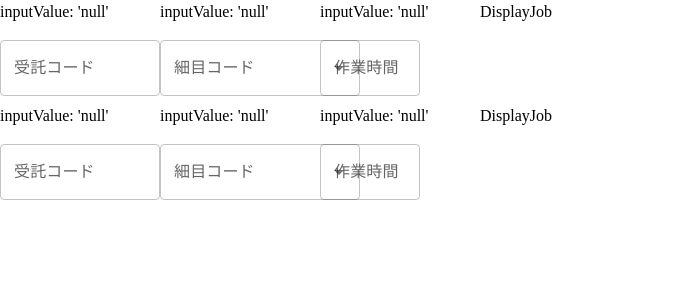
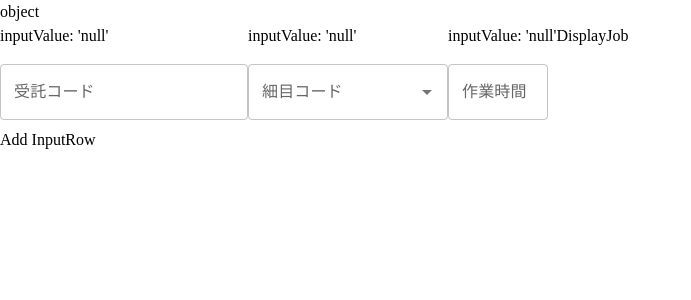
Before and after one commit to bluelemon0221/menkata, a Next.js app: page /daily in a window 1280 px wide. Shown: the top 300 px of the page, without its empty margins (0-691 px from the left). Built offline with nearby package versions, Linux system fonts and the light colour scheme.

Commit message:
InputGroupのuseStateの更新、大元でオブジェクトのuseStateを持つようにしてRowを増やせるようにした。

```diff
--- a/src/app/daily/components/DisplayJob.tsx
+++ b/src/app/daily/components/DisplayJob.tsx
@@ -1,3 +1,4 @@
+import { Typography } from "@mui/material";
 import React, { useEffect, useState } from "react";
 
 type Job = {
@@ -21,16 +22,13 @@ type JobCode = { jobcode: string | null };
 
 export const DisplayJob = ({ jobcode }: JobCode) => {
   const [job, setJob] = useState([]);
-  console.log(jobcode);
   useEffect(() => {
     if (!jobcode) {
       return;
     }
-    console.log(jobcode);
     fetch(`/api/job/${jobcode}`)
       .then((response) => response.json())
       .then((data) => {
-        console.log(data); // データをコンソールに表示
         setJob(data);
       })
       .catch((error) => {
@@ -44,8 +42,10 @@ export const DisplayJob = ({ jobcode }: JobCode) => {
       {job.map((u: Job) => {
         return (
           <div>
-            <p>{u.client_name}</p>
-            <p>{u.address1}</p>
+            <Typography variant="subtitle1">
+              <p>{u.client_name}</p>
+              <p>{u.address1}</p>
+            </Typography>
           </div>
         );
       })}
--- a/src/app/daily/components/InputDetails.tsx
+++ b/src/app/daily/components/InputDetails.tsx
@@ -3,8 +3,12 @@ import React, { useState } from "react";
 import TextField from "@mui/material/TextField";
 import Autocomplete from "@mui/material/Autocomplete";
 
+type InputDetailsProps = {
+  updateDetailsCode: (newDetailsCode: string | null) => void;
+};
+
 // 細目入力テキストボックスの定義
-export const InputDetails = () => {
+export const InputDetails = ({ updateDetailsCode }: InputDetailsProps) => {
   const [inputValue, setInputValue] = useState<string | null>(null);
   const details = ["105 逆打ち", "114 製図・作図", "999 その他"];
 
@@ -16,6 +20,7 @@ export const InputDetails = () => {
       );
       if (result) {
         setInputValue(result);
+        updateDetailsCode(result);
       } else {
         setInputValue(null);
       }
--- a/src/app/daily/components/InputGroup.tsx
+++ b/src/app/daily/components/InputGroup.tsx
@@ -1,11 +1,66 @@
-import React from "react";
+"use client";
+import { useState } from "react";
 import { InputRow } from "./InputRow";
+import { DailyInputObject } from "../types";
 
 const InputGroup = () => {
+  const [inputObject, setInputObject] = useState<DailyInputObject>({
+    userId: 1,
+    date: "2023-01-01",
+    data: [
+      {
+        dateIndex: 0,
+        jobCode: null,
+        detailsCode: null,
+        hour: null,
+        memo: null,
+      },
+    ],
+  });
+
+  const onDataChange = (
+    index: number,
+    newData: Partial<(typeof inputObject.data)[0]>
+  ) => {
+    setInputObject((prev) => {
+      const newDataArray = [...prev.data];
+      newDataArray[index] = { ...newDataArray[index], ...newData };
+      return { ...prev, data: newDataArray };
+    });
+  };
+
+  const addInputRow = () => {
+    setInputObject((prev) => {
+      const newIndex = prev.data.length; // 現在のデータ数を取得して新しいインデックスを生成
+      return {
+        userId: prev.userId,
+        date: "2023-0201", // これを適切な初期値に変更
+        data: [
+          ...prev.data,
+          {
+            dateIndex: newIndex,
+            jobCode: null,
+            detailsCode: null,
+            hour: null,
+            memo: null,
+          },
+        ],
+      };
+    });
+  };
+
+  // const updateData = ()
   return (
     <div>
-      <InputRow />
-      <InputRow />
+      <button onClick={() => console.log(inputObject)}>object</button>
+      {inputObject.data.map((dataItem) => (
+        <InputRow
+          key={dataItem.dateIndex}
+          data={dataItem}
+          onDataChange={onDataChange}
+        />
+      ))}
+      <button onClick={addInputRow}>Add InputRow</button>
     </div>
   );
 };
--- a/src/app/daily/components/InputHour.tsx
+++ b/src/app/daily/components/InputHour.tsx
@@ -2,7 +2,11 @@
 import React, { useState } from "react";
 import TextField from "@mui/material/TextField";
 
-export const InputHour = () => {
+type InputHourProps = {
+  updateHour: (newHour: number | null) => void;
+};
+
+export const InputHour = ({ updateHour }: InputHourProps) => {
   const [inputValue, setInputValue] = useState<string | null>(null);
 
   const handleBlur = (e: React.FocusEvent<HTMLInputElement>) => {
@@ -17,7 +21,13 @@ export const InputHour = () => {
       // 整数の場合、小数点以下1桁を追加
       e.target.value = value.toFixed(1);
     }
-    setInputValue(e.target.value);
+
+    if (e.target.value) {
+      setInputValue(e.target.value);
+      updateHour(value);
+    } else {
+      setInputValue(null);
+    }
   };
 
   return (
@@ -34,7 +44,11 @@ export const InputHour = () => {
           autoComplete: "off",
         }}
         onChange={(e) => {
-          setInputValue(e.target.value);
+          if (e.target.value) {
+            setInputValue(e.target.value);
+          } else {
+            setInputValue(null);
+          }
         }}
         onBlur={handleBlur}
       />
--- a/src/app/daily/components/InputRow.tsx
+++ b/src/app/daily/components/InputRow.tsx
@@ -4,36 +4,64 @@ import { Grid } from "@mui/material";
 import { InputTaskID } from "./InputTaskID";
 import { InputDetails } from "./InputDetails";
 import { InputHour } from "./InputHour";
-import { DisplayJob } from "./displayJob";
+import { DisplayJob } from "./DisplayJob";
+import { DailyInputObject } from "../types";
 
-export const InputRow = () => {
+type InputRowProps = {
+  data: DailyInputObject["data"][0];
+  onDataChange: (
+    index: number,
+    newData: Partial<DailyInputObject["data"][0]>
+  ) => void;
+};
+
+export const InputRow = ({ data, onDataChange }: InputRowProps) => {
+  const handleInputChange = (
+    key: keyof typeof data,
+    value: string | number | null
+  ) => {
+    onDataChange(data.dateIndex, { [key]: value });
+  };
   const [jobcode, setJobCode] = useState<string | null>(null);
   const [detailcode, setDetailCode] = useState<string | null>(null);
   const [hour, setHour] = useState<string | null>(null);
 
-  const updateJobCode = (newJobCode: string | null) => {
-    setJobCode(newJobCode);
-  };
-  const updateDetailCode = (newDetailcode: string | null) => {
-    setDetailCode(newDetailcode);
-  };
-  const updateHour = (newHour: string | null) => {
-    setHour(newHour);
-  };
+  // const updateJobCode = (newJobCode: string | null) => {
+  //   setJobCode(newJobCode);
+  // };
+  // const updateDetailCode = (newDetailcode: string | null) => {
+  //   setDetailCode(newDetailcode);
+  // };
+  // const updateHour = (newHour: string | null) => {
+  //   setHour(newHour);
+  // };
 
   return (
     <div>
       <Grid container>
-        <Grid item xs={1.5}>
-          <InputTaskID updateJobCode={updateJobCode} jobcode={jobcode} />
+        <Grid item xl={1.5}>
+          <InputTaskID
+            updateJobCode={(newJobCode) =>
+              onDataChange(data.dateIndex, { jobCode: newJobCode })
+            }
+            // jobcode={data.jobCode}
+          />
         </Grid>
-        <Grid item xs={1.5}>
-          <InputDetails />
+        <Grid item xl={1.5}>
+          <InputDetails
+            updateDetailsCode={(newDetailsCode) =>
+              onDataChange(data.dateIndex, { detailsCode: newDetailsCode })
+            }
+          />
         </Grid>
-        <Grid item xs={1.5}>
-          <InputHour />
+        <Grid item xl={1.5}>
+          <InputHour
+            updateHour={(newHour) =>
+              onDataChange(data.dateIndex, { hour: newHour })
+            }
+          />
         </Grid>
-        <Grid item xs={3}>
+        <Grid item xl={3}>
           <DisplayJob jobcode={jobcode} />
         </Grid>
       </Grid>
--- a/src/app/daily/components/InputTaskID.tsx
+++ b/src/app/daily/components/InputTaskID.tsx
@@ -24,37 +24,23 @@ type UpdateJobCode = {
   jobcode: string | null;
 };
 
-export const InputTaskID = ({ updateJobCode, jobcode }: UpdateJobCode) =>
-  // jobcode: string | null
-  {
-    // const [inputValue, setInputValue] = useState<string | null>(null);
-    // const [job, setJob] = useState([]);
-
-    // useEffect(() => {
-    //   if (!inputValue) {
-    //     return;
-    //   }
-    //   fetch(`/api/job/${inputValue}`)
-    //     .then((response) => response.json())
-    //     .then((data) => {
-    //       console.log(data); // データをコンソールに表示
-    //       setJob(data);
-    //     })
-    //     .catch((error) => {
-    //       console.error("Fetch error:", error);
-    //     });
-    // }, [inputValue]);
-
+export const InputTaskID = ({ updateJobCode }: UpdateJobCode) => {
+  const [jobcode, setJobcode] = useState<string | null>(null);
   const handleInput = (e: React.FocusEvent<HTMLInputElement>) => {
     const input = e.target.value;
-      updateJobCode(
-        moji(input)
+    if (input) {
+      const newInput = moji(input)
         .convert("ZE", "HE")
         .trim()
         .reject("HG")
         .toString()
-          .toUpperCase()
-      );
+        .toUpperCase();
+      setJobcode(newInput);
+      updateJobCode(newInput);
+    } else {
+      setJobcode(null);
+      return;
+    }
   };
   return (
     <div>
@@ -67,21 +53,10 @@ export const InputTaskID = ({ updateJobCode, jobcode }: UpdateJobCode) =>
           autoComplete: "off",
         }}
         onChange={(e) => {
-            updateJobCode(e.target.value);
+          setJobcode(e.target.value);
         }}
         onBlur={handleInput}
       />
-        {/* <div>
-          {job.map((u: Job) => {
-            return (
-              <div>
-                <p>{u.code}</p>
-                <p>{u.client_name}</p>
-                <p>{u.address1}</p>
-              </div>
-            );
-          })}
-        </div> */}
     </div>
   );
 };
--- /dev/null
+++ b/src/app/daily/types.ts
@@ -0,0 +1,11 @@
+export type DailyInputObject = {
+  userId: number;
+  date: string;
+  data: Array<{
+    dateIndex: number;
+    jobCode: string | null;
+    detailsCode: string | null;
+    hour: number | null;
+    memo: string | null;
+  }>;
+};
```
Lines whose indentation alone changed are shown as unchanged.
